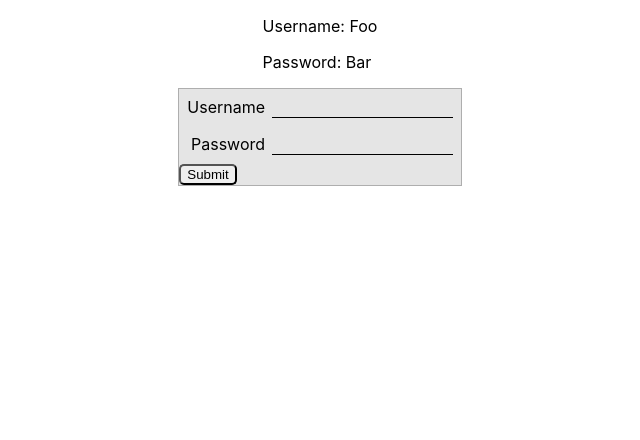
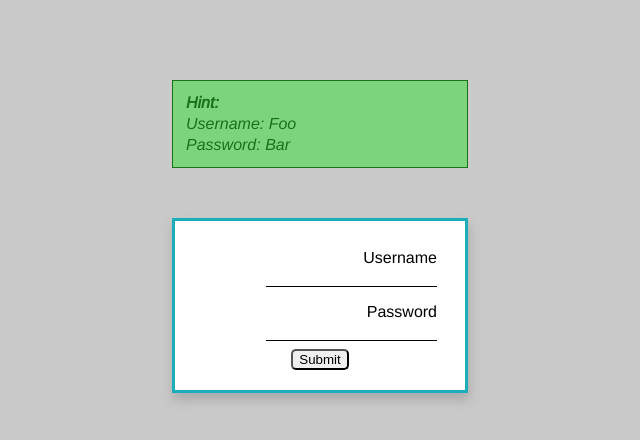
Before and after one commit to danremel/my-weather, a React (Create React App) app: page / in a window 1280 px wide. Shown: the top 440 px of the page, without its empty margins (320-960 px from the left). Built offline with nearby package versions, Linux system fonts and the light colour scheme.

Commit message:
Finished UI

```diff
--- a/src/App.js
+++ b/src/App.js
@@ -20,20 +20,12 @@ class App extends React.Component {
   render() {
 
     return (
-      <div className="App">
-      { !this.state.isLoggedIn &&
-        <div className="container">
-            <div>
-              <p>Username: Foo</p>
-              <p>Password: Bar</p>
-            </div>
-          <LoginForm validLogin={this.loginSuccess.bind(this)}/>
-        </div>
-      }
+      <div className="container">
+        { !this.state.isLoggedIn &&
+            <LoginForm validLogin={this.loginSuccess.bind(this)}/>
+        }
 
-        <div className="container">
-          { this.state.isLoggedIn && <LocationForm />}
-        </div>
+        { this.state.isLoggedIn && <LocationForm /> }
 
       </div>
     );
--- a/src/App.scss
+++ b/src/App.scss
@@ -1,6 +1,7 @@
 .container {
   width: 100%;
   height: 100%;
+  padding-top: 5em;
   display: flex;
   align-items: center;
   flex-direction: column;
--- a/src/components/LocationForm.jsx
+++ b/src/components/LocationForm.jsx
@@ -9,17 +9,36 @@ class LocationForm extends React.Component {
       longitude: '',
       city: '',
       state: '',
-      success: false,
-      errorMsg: ''
+      success: null,
+      errorMsg: null,
+      errors: []
     }
+  }
+
+  showValidationErr(element, message) {
+    this.setState((prevState) => ( { errors: [...prevState.errors, { element, message }] } ));
+  }
+
+  clearValidationErr(element) {
+    this.setState((prevState) => {
+      let newArr = [];
+      for(let err of prevState.errors) {
+        if(element !== err.element) {
+          newArr.push(err)
+        }
+      }
+      return {errors: newArr};
+    });
   }
 
   onLatChange(e) {
     this.setState({ latitude: e.target.value });
+    this.clearValidationErr("latitude");
   }
 
   onLongChange(e) {
     this.setState({ longitude: e.target.value });
+    this.clearValidationErr("longitude");
   }
 
   submitLocation(e) {
@@ -36,7 +55,6 @@ class LocationForm extends React.Component {
         success: true
       })
     }).catch(error => {
-      console.error(error);
       this.setState({
         success: false,
         errorMsg: 'Invalid Point'
@@ -45,21 +63,39 @@ class LocationForm extends React.Component {
   }
 
   render() {
+
+    let latErr = null, longErr = null;
+
+    for(let err of this.state.errors) {
+      if(err.element === "latitude") {
+        latErr = err.message;
+      }
+      if(err.element === "longitude") {
+        longErr = err.message;
+      }
+    }
+
     return(
-      <div className="inner-container">
+      <div>
+        <div className="hint">
+          <p><strong>Hint:</strong></p>
+          <p>Latitude: 39.7456</p>
+          <p>Longitude: -97.0892</p>
+        </div>
+        <div className="inner-container location-form">
           <form onSubmit={this.submitLocation.bind(this)}>
             <div className="input-group">
               <label htmlFor="latitude">Latitude</label>
               <input
                 type="text"
-              className="form-input"
+                className={"form-input " + (latErr ? "invalid" : "")}
                 onChange={this.onLatChange.bind(this)}/>
             </div>
             <div className="input-group">
               <label htmlFor="longitude">Longitude</label>
               <input
                 type="text"
-              className="form-input"
+                className={"form-input " + (longErr ? "invalid" : "")}
                 onChange={this.onLongChange.bind(this)}/>
             </div>
 
@@ -69,6 +105,7 @@ class LocationForm extends React.Component {
               value="Submit"
             />
           </form>
+        </div>
 
         <div className="location-display">
           { this.state.success &&
@@ -77,7 +114,7 @@ class LocationForm extends React.Component {
             <h3>{this.state.city}, {this.state.state}</h3>
           </div>
           }
-          { !this.state.success &&
+          { this.state.success === false &&
             <div className="invalid-location">
               <h3>{this.state.errorMsg}</h3>
             </div>
--- a/src/components/LoginForm.jsx
+++ b/src/components/LoginForm.jsx
@@ -78,6 +78,12 @@ class LoginForm extends React.Component {
     }
 
     return (
+      <div>
+        <div className="hint">
+          <p><strong>Hint:</strong></p>
+          <p>Username: Foo</p>
+          <p>Password: Bar</p>
+        </div>
         <div className="inner-container">
           <form onSubmit={this.submitLogin.bind(this)}>
             <div className="input-group">
@@ -98,12 +104,11 @@ class LoginForm extends React.Component {
               <small>{ passwordErr ? passwordErr : "" }</small>
             </div>
 
-          <input
-            type="submit"
-            className="submit-button"
-            value="Submit"
-          />
+            <button type="submit" className="submit-button">
+              Submit
+            </button>
           </form>
+        </div>
       </div>
     )
   }
--- a/src/index.scss
+++ b/src/index.scss
@@ -1,11 +1,11 @@
 @import './sass/_formStyles';
+@import url('https://fonts.googleapis.com/css?family=Arimo:400,400i|Sanchez:400,400i');
 
 body {
+  background-color: #c9c9c9;
   margin: 0;
   padding: 0;
-  font-family: -apple-system, BlinkMacSystemFont, "Segoe UI", "Roboto", "Oxygen",
-    "Ubuntu", "Cantarell", "Fira Sans", "Droid Sans", "Helvetica Neue",
-    sans-serif;
+  font-family: 'Arimo', sans-serif;
   -webkit-font-smoothing: antialiased;
   -moz-osx-font-smoothing: grayscale;
 }
--- a/src/sass/_formStyles.scss
+++ b/src/sass/_formStyles.scss
@@ -1,10 +1,29 @@
+@import url('https://fonts.googleapis.com/css?family=Arimo:400,400i|Sanchez:400,400i');
+
+.hint {
+  padding: 10px;
+  background-color: rgba(95, 219, 95, 0.712);
+  border: 1px solid #197219;
+  margin-bottom: 10px;
+  font-family: 'Arimo', sans-serif;
+
+  p {
+    color: #197219;
+    font-style: italic;
+    margin: 3px;
+  }
+}
+
 .inner-container {
-  border: 1px solid #aeaeae;
-  background-color: #e5e5e5;
+  width: 250px;
+  border: 3px solid #1badba;
+  box-shadow: 1px 7px 10px #aaa;
   display: flex;
-  justify-content: center;
-  align-items: center;
   flex-direction: column;
+  padding: 20px;
+  margin: 50px auto;
+  background: #ffffff;
+  text-align: center;
 
   .input-group {
     padding: .5em;
@@ -15,6 +34,7 @@
       border: none;
       border-bottom: 1px solid #000;
       background-color: inherit;
+      font-family: 'Sanchez', serif;
 
       &.invalid {
         border-color: red;
@@ -46,3 +66,33 @@
     }
   }
 }
+
+.location-display {
+  padding: 0;
+  margin-top: 10px;
+  text-align: center;
+  font-family: 'Arimo', sans-serif;
+
+  h4, h3 {
+    font-style: italic;
+  }
+
+  .success-location {
+    padding: 10px;
+    background-color: rgba(55, 153, 209, 0.712);
+    border: 1px solid #135472;
+    color: #135472;
+
+    h3 {
+      color: #fff;
+      font-family: 'Sanchez', sans-serif;
+    }
+  }
+
+  .invalid-location {
+    padding: 10px;
+    background-color: rgba(223, 136, 120, 0.712);
+    border: 1px solid #b6221d;
+    color: #b6221d;
+  }
+}
```
Lines whose indentation alone changed are shown as unchanged.
